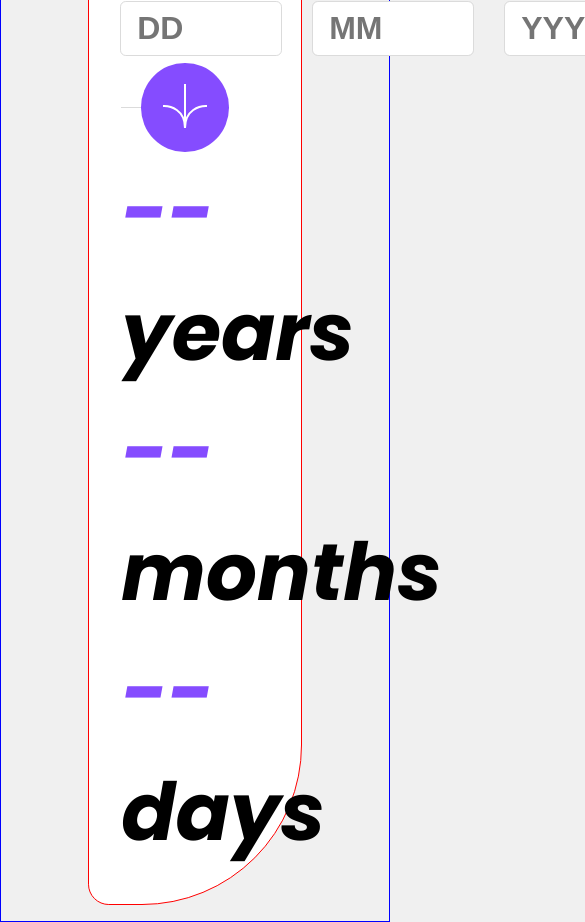
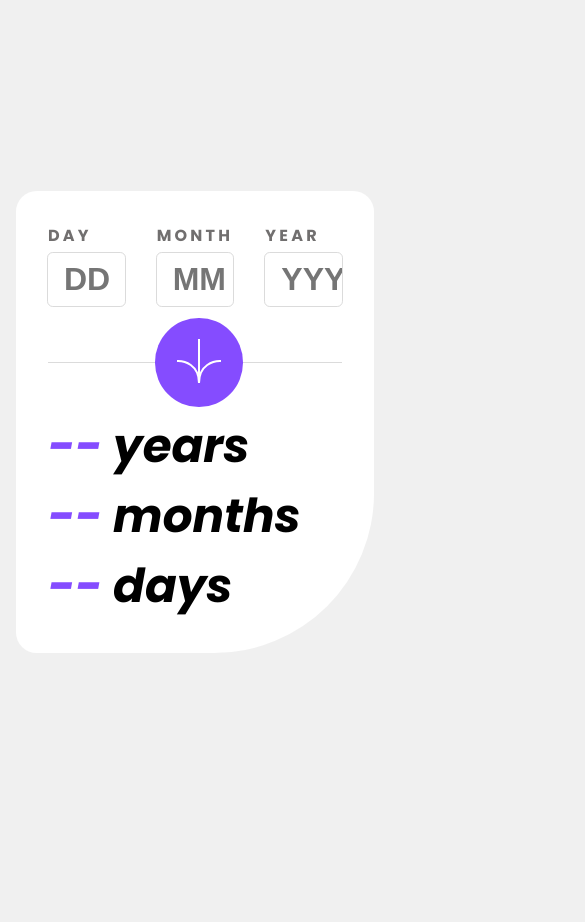
Before and after one commit to espinoza0/age-calculator-app-main, a plain HTML site: page index.html in a window 390 px wide. Shown: the top 922 px of the page, 585 px wide, since content can reach past the window. After the commit the page ends 844 px from the top, so only its background shows below. Drawn offline with Linux system fonts and the light colour scheme.

Commit message:
final commit

```diff
--- a/scripts/script.js
+++ b/scripts/script.js
@@ -119,7 +119,6 @@ function calculate() {
 function isInputEmpty() {
     errors.forEach( err =>{
         let input = err.previousElementSibling;
-        // console.log(input)
         if (input.value.trim() == ""){
             console.log(input)
             console.log(err.innerHTML)
--- a/styles/styles.css
+++ b/styles/styles.css
@@ -17,7 +17,6 @@ body{
     --Light-red: hsl(0, 100%, 67%);
 
     /* Neutral  */
-
     --White: hsl(0, 0%, 100%);
     --Off-white: hsl(0, 0%, 94%);
     --Light-grey: hsl(0, 0%, 86%);
@@ -26,7 +25,6 @@ body{
 }
 #container{
     width: 100%;
-    border: 1px solid blue;
     padding: 1rem;
 }
 button{
@@ -43,8 +41,8 @@ button:hover{
     background-color: var(--Off-black);
 }
 input{
-    /* width: 100%; */
-    width: 10rem;
+    width: 100%;
+    max-width: 10rem;
     border: none;
     outline: 1px solid var(--Light-grey);
     border-radius: .3rem;
@@ -57,21 +55,19 @@ span{
 }
 .age-calc-container{
     width: 100%;
-    max-width: 55rem;
-    border: 1px solid red;
-    /* min-width: 50rem; */
+    max-width: 50rem;
     margin: 0 auto;
     background-color: var(--White);
     border-radius: 1.3rem 1.3rem 10rem 1.3rem;
     padding: 2rem;
     display: flex;
     flex-direction: column;
-    /* gap: rem; */
 }
 .age-calc{
     font-size: 2.5rem;
     font-weight: bold;
     font-style: italic;
+    width: 100%;
 }
 .inputs{
     display: flex;
@@ -94,9 +90,11 @@ span{
     padding: .5rem 0 .5rem 1rem;
 }
 .h-line{
-    /* background-color: rebeccapurple; */
     display: flex;
     align-items: center;
+    width: 100%;
+    max-width: 50rem;
+    position: relative;
 }
 .h-line div:not(.line){
     display: flex;
@@ -118,10 +116,17 @@ span.err{
     margin-top: .2rem;
 }
 
-@media screen and (max-width: 700px){
+
+@media (max-width: 540px){
+    .h-line div:not(.line){
+        margin: 2rem 0;
+        position: absolute;
+        left: 50%;
+    }
     .age-calc-container{
-        /* min-width: 10rem;
-        background-color: rebeccapurple; */
-        width: 60%;
+        gap: 3rem;
+    }
+    .age-calc{
+        font-size: 6vw;
     }
 }
```
